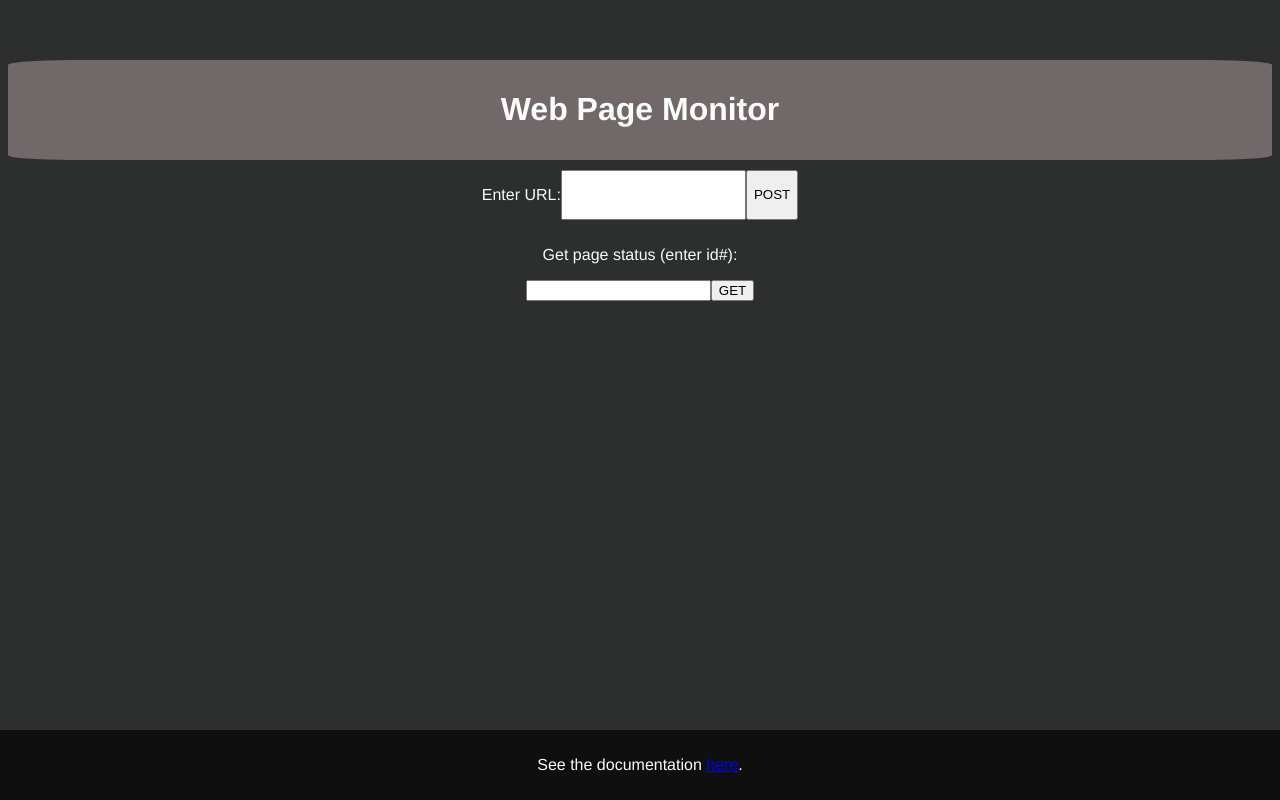
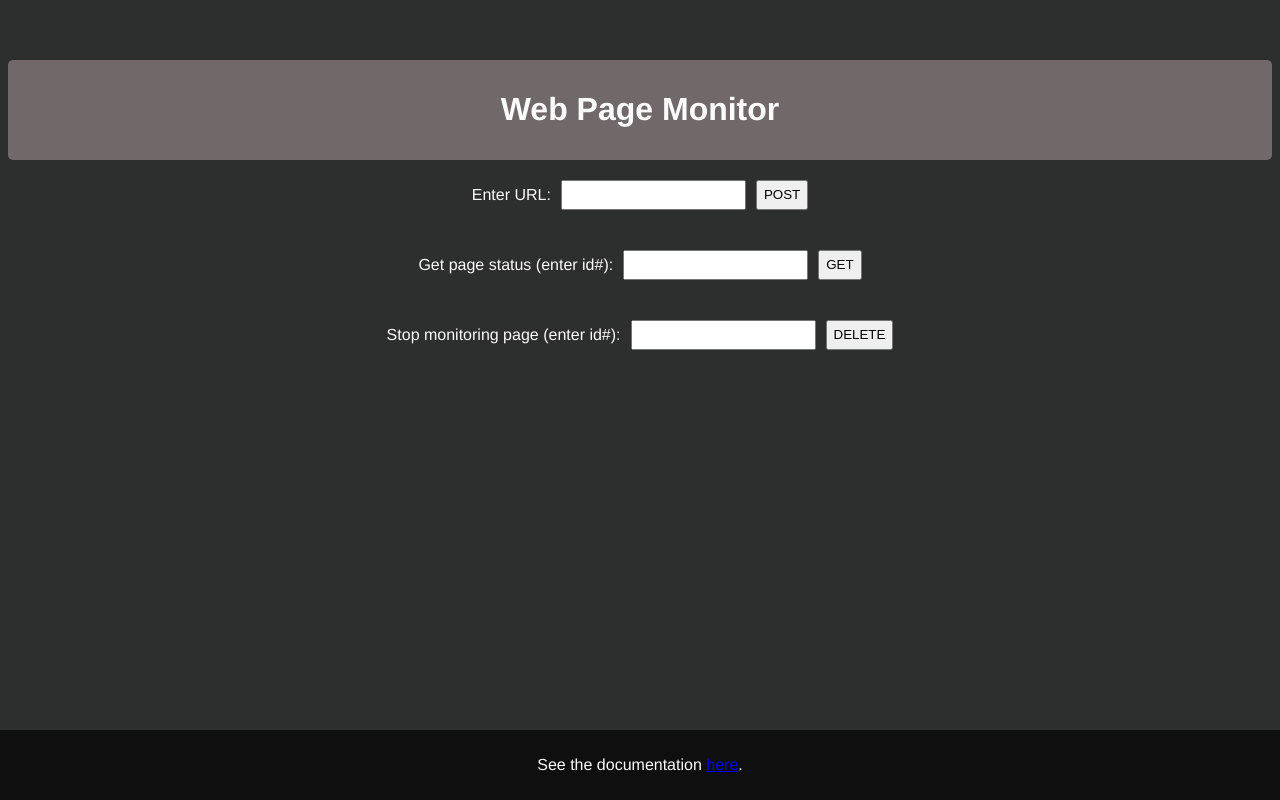
Before and after one commit to zvoverman/web-page-monitor, a Vue app: page / in a window 1280 px wide. Built offline with nearby package versions, Linux system fonts and the light colour scheme.

Commit message:
database soft deletion implemented

```diff
--- a/src/components/AppHeader.vue
+++ b/src/components/AppHeader.vue
@@ -8,6 +8,6 @@
 header {
     padding: 10px;
     background-color: var(--mid-color);
-    border-radius: 5%;
+    border-radius: 5px;
 }
 </style>
--- a/src/components/MonitorPage.vue
+++ b/src/components/MonitorPage.vue
@@ -1,14 +1,19 @@
 <template>
     <div class="monitor-page">
-        <div class="url-input-wrapper">
+        <div class="input-wrapper">
             <p>Enter URL:</p>
-            <input v-model="url" id="url-input">
-            <button @click="postURL(url)" class="btn" id="url-input-button">POST</button>
+            <input v-model="url" class="input">
+            <button @click="postURL(url)" class="btn" id="post-url-button">POST</button>
         </div>
-        <div class="get-status">
+        <div class="input-wrapper">
             <p>Get page status (enter id#):</p>
-            <input v-model="id" id="id-input">
-            <button @click="getStatus(id)" class="btn" id="get-status-button">GET</button>
+            <input v-model="get_id" class="input">
+            <button @click="getStatus(get_id)" class="btn" id="get-status-button">GET</button>
+        </div>
+        <div class="input-wrapper">
+            <p>Stop monitoring page (enter id#):</p>
+            <input v-model="delete_id" class="input">
+            <button @click="deleteURL(delete_id)" class="btn" id="delete-url-button">DELETE</button>
         </div>
     </div>
 </template>
@@ -21,7 +26,8 @@ export default {
     data() {
         return {
             url: '',
-            id: '',
+            get_id: '',
+            delete_id: '',
         };
     },
     methods: {
@@ -46,7 +52,16 @@ export default {
         getStatus(id) {
             axios.get('/api/monitor/' + id)
                 .then(function (response) {
-                    console.log("url: " + response.data.url)
+                    console.log(response.data.message)
+                })
+                .catch(function (error) {
+                    console.log(error)
+                })
+        },
+        deleteURL(id) {
+            axios.delete('/api/monitor/' + id)
+                .then(function (response) {
+                    console.log(response.data.message)
                 })
                 .catch(function (error) {
                     console.log(error)
@@ -57,11 +72,17 @@ export default {
 </script>
 
 <style scoped>
-.url-input-wrapper {
+.input-wrapper {
     display: flex;
     text-align: center;
     justify-content: center;
 
     padding: 10px;
 }
+
+.input, .btn {
+    margin-left: 10px;
+    margin-top: 10px;
+    margin-bottom: 10px;
+}
 </style>
```
Also changed, not shown: app.js (+43 -21 lines), 1 other file (tests, documents, lock files or other folders).
